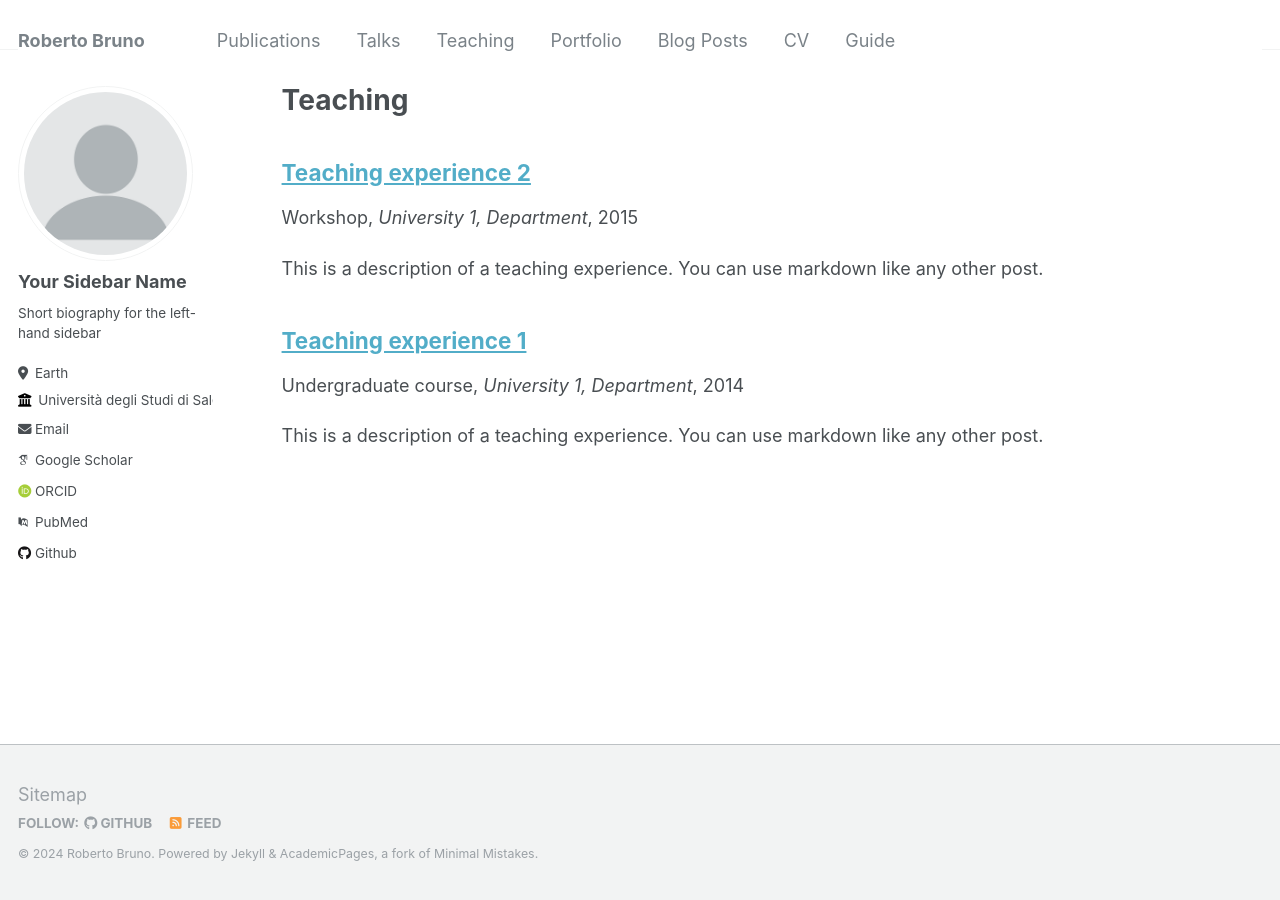
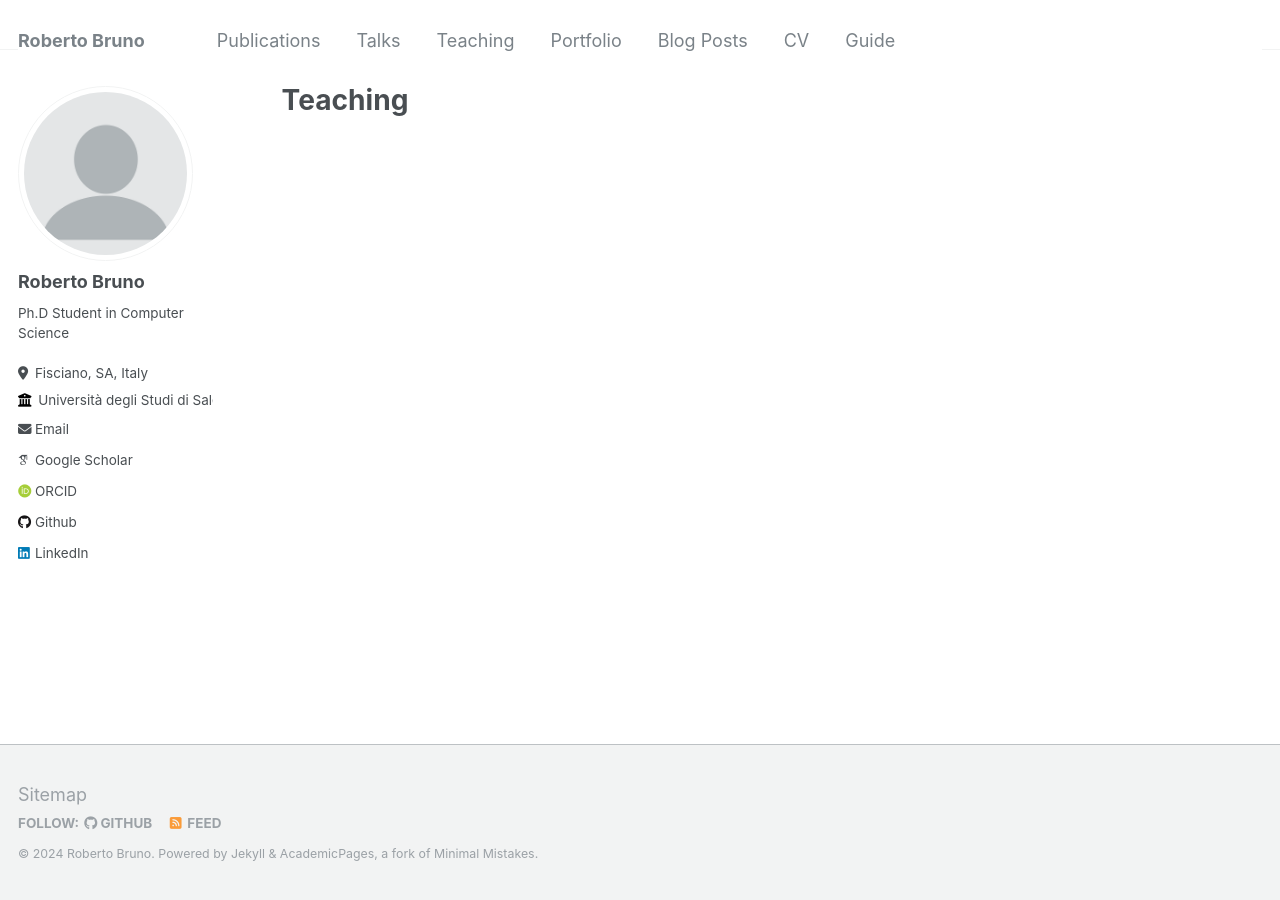
Before and after one commit to Rob11001/Rob11001.github.io, a Jekyll site: the page built from _pages/teaching.html, in a window 1280 px wide. Built offline with Jekyll 4.4.1, drawn with Linux system fonts in a browser that asks for light colours; some web fonts are replaced; part of the change alters nothing that is shown.

Commit message:
Update _config.yml

```diff
--- a/_config.yml
+++ b/_config.yml
@@ -22,10 +22,10 @@ repository               : "Rob11001/Rob11001.github.io"
 author:
   # Biographic information
   avatar           : "profile.png"
-  name             : "Your Sidebar Name"
+  name             : "Roberto Bruno"
   pronouns         : # example: "she/her"
-  bio              : "Short biography for the left-hand sidebar"
-  location         : "Earth"
+  bio              : "Ph.D Student in Computer Science"
+  location         : "Fisciano, SA, Italy"
   employer         : "Università degli Studi di Salerno"
   uri              : # URL
   email            : "rbruno@unisa.it"
@@ -35,14 +35,14 @@ author:
   googlescholar    : "https://scholar.google.com/citations?hl=it&user=gXWAMiAAAAAJ"
   impactstory      : # URL
   orcid            : "https://orcid.org/0000-0001-6039-2075"
-  pubmed           : "https://www.ncbi.nlm.nih.gov/pubmed/?term=john+snow"
+  pubmed           :
   researchgate     : # URL
 
   # Repositories and software development
   bitbucket        : # Username - Update with your username on the site
   codepen          : # Username
   dribbble         : # Username
-  github           : "academicpages"
+  github           : "Rob11001"
   kaggle           : # Username
   stackoverflow    : # User number or user number and name (i.e., use "1" or "1/jeff-atwood")
 
@@ -56,7 +56,7 @@ author:
   keybase          : # Username
   instagram        : # Username
   lastfm           : # Username
-  linkedin         : # Username
+  linkedin         : "robertobruno11001"
   mastodon         : # URL
   medium           : # URL
   pinterest        : # Username
@@ -199,17 +199,8 @@ kramdown:
 
 # Collections
 collections:
-  teaching:
-    output: false
-    permalink: /:collection/:path/
   publications:
     output: true
-    permalink: /:collection/:path/
-  portfolio:
-    output: false
-    permalink: /:collection/:path/
-  talks:
-    output: false
     permalink: /:collection/:path/
 
 
```
